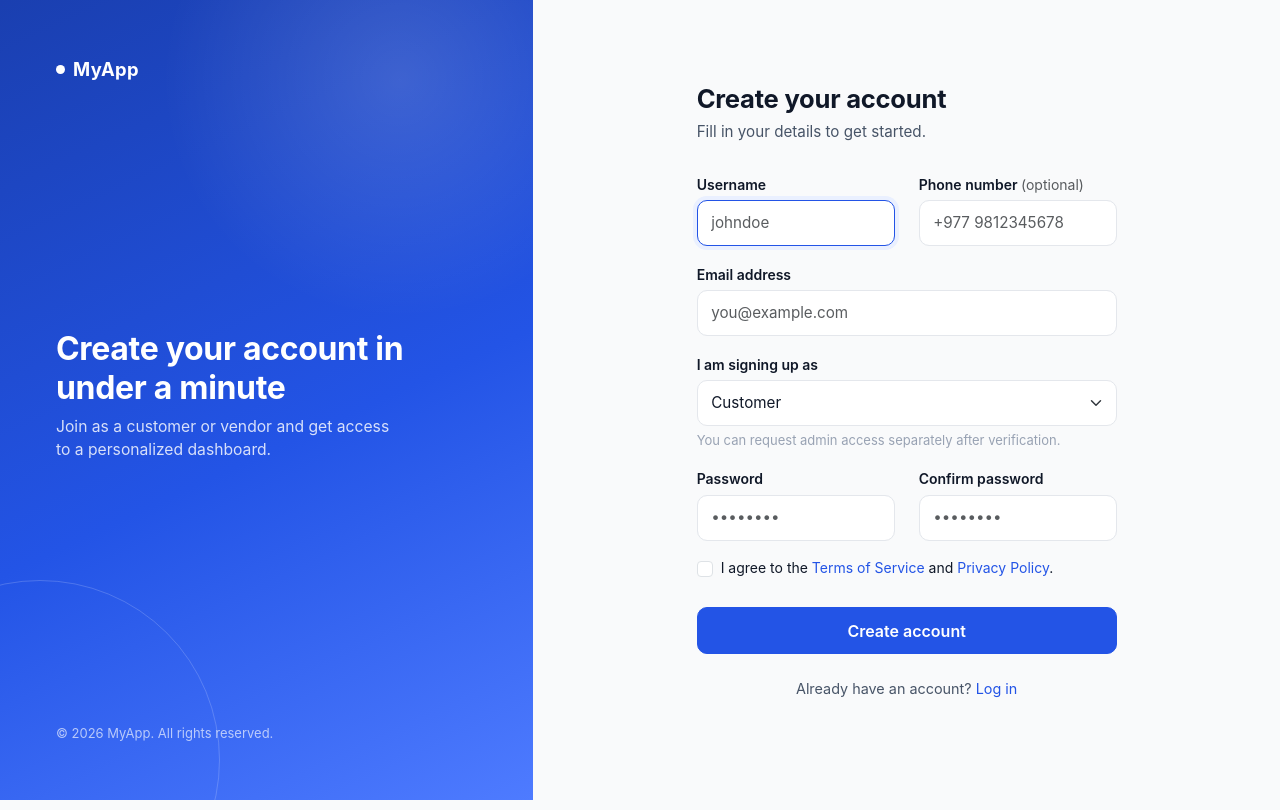
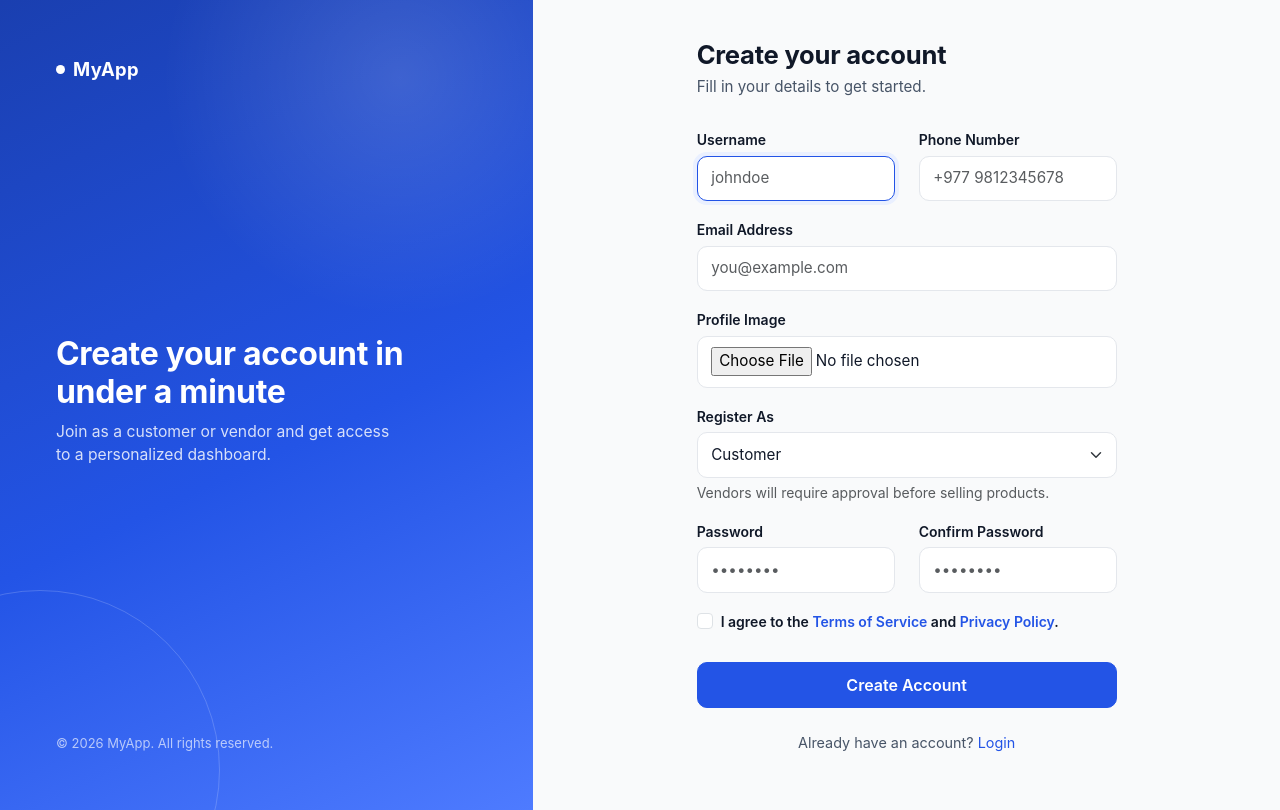
Before and after one commit to Sujan-321/vendor_management_system, a Django app: page /register/ in a window 1280 px wide. Run offline with Django 5.2, Linux system fonts and the light colour scheme; parts of the project's set-up code (start-up, migrations or seed data) failed here and were passed over; some libraries are stand-ins or nearby versions.

Commit message:
update the register.html file with error message displaying feature.

```diff
--- a/accounts/templates/accounts/register.html
+++ b/accounts/templates/accounts/register.html
@@ -1,66 +1,197 @@
 {% extends "accounts/base_auth.html" %}
 
-{% block title %}Create account{% endblock %}
+{% block title %}Create Account{% endblock %}
 
 {% block brand_content %}
 <h2>Create your account in under a minute</h2>
-  <p>Join as a customer or vendor and get access to a personalized dashboard.</p>
+<p>
+    Join as a customer or vendor and get access to a personalized dashboard.
+</p>
 {% endblock %}
 
 {% block auth_content %}
+
 <h1>Create your account</h1>
-  <p class="acc-subtitle">Fill in your details to get started.</p>
+<p class="acc-subtitle">
+    Fill in your details to get started.
+</p>
 
-  <form method="post" action="{% url 'accounts:register' %}" class="acc-form" novalidate enctype="multipart/form-data">
+<form method="post"
+      action="{% url 'accounts:register' %}"
+      enctype="multipart/form-data"
+      class="acc-form"
+      novalidate>
+
     {% csrf_token %}
 
+    {% if form.non_field_errors %}
+        <div class="alert alert-danger">
+            {{ form.non_field_errors }}
+        </div>
+    {% endif %}
+
     <div class="row">
-      <div class="col-6 mb-3">
-        <label for="id_username">Username</label>
+
+        <div class="col-md-6 mb-3">
+            <label for="{{ form.username.id_for_label }}" class="form-label">
+                Username
+            </label>
+
             {{ form.username }}
+
+            {% if form.username.errors %}
+                <div class="text-danger small mt-1">
+                    {{ form.username.errors }}
                 </div>
-      <div class="col-6 mb-3">
-        <label for="id_phone_number">Phone number <span class="text-muted fw-normal">(optional)</span></label>
-        <input type="tel" name="phone_number" id="id_phone_number" class="form-control" placeholder="+977 9812345678">
+            {% endif %}
         </div>
+
+        <div class="col-md-6 mb-3">
+            <label for="{{ form.phone_number.id_for_label }}" class="form-label">
+                Phone Number
+            </label>
+
+            {{ form.phone_number }}
+
+            {% if form.phone_number.errors %}
+                <div class="text-danger small mt-1">
+                    {{ form.phone_number.errors }}
+                </div>
+            {% endif %}
+        </div>
+
     </div>
 
     <div class="mb-3">
-      <label for="id_email">Email address</label>
-      <input type="email" name="email" id="id_email" class="form-control" placeholder="you@example.com" required>
+
+        <label for="{{ form.email.id_for_label }}" class="form-label">
+            Email Address
+        </label>
+
+        {{ form.email }}
+
+        {% if form.email.errors %}
+            <div class="text-danger small mt-1">
+                {{ form.email.errors }}
+            </div>
+        {% endif %}
+
     </div>
 
     <div class="mb-3">
-      <label for="id_role">I am signing up as</label>
-      <select name="role" id="id_role" class="form-select">
-        <option value="Customer" selected>Customer</option>
-        <option value="Vendor">Vendor</option>
-      </select>
-      <div class="acc-hint form-text">You can request admin access separately after verification.</div>
+
+        <label for="{{ form.profile_image.id_for_label }}" class="form-label">
+            Profile Image
+        </label>
+
+        {{ form.profile_image }}
+
+        {% if form.profile_image.errors %}
+            <div class="text-danger small mt-1">
+                {{ form.profile_image.errors }}
+            </div>
+        {% endif %}
+
+    </div>
+
+    <div class="mb-3">
+
+        <label for="{{ form.role.id_for_label }}" class="form-label">
+            Register As
+        </label>
+
+        {{ form.role }}
+
+        <div class="form-text">
+            Vendors will require approval before selling products.
+        </div>
+
+        {% if form.role.errors %}
+            <div class="text-danger small mt-1">
+                {{ form.role.errors }}
+            </div>
+        {% endif %}
+
     </div>
 
     <div class="row">
-      <div class="col-6 mb-3">
-        <label for="id_password1">Password</label>
-        <input type="password" name="password1" id="id_password1" class="form-control" placeholder="••••••••" required>
+
+        <div class="col-md-6 mb-3">
+
+            <label for="{{ form.password1.id_for_label }}" class="form-label">
+                Password
+            </label>
+
+            {{ form.password1 }}
+
+            {% if form.password1.help_text %}
+                <small class="form-text text-muted">
+                    {{ form.password1.help_text|safe }}
+                </small>
+            {% endif %}
+
+            {% if form.password1.errors %}
+                <div class="text-danger small mt-1">
+                    {{ form.password1.errors }}
                 </div>
-      <div class="col-6 mb-3">
-        <label for="id_password2">Confirm password</label>
-        <input type="password" name="password2" id="id_password2" class="form-control" placeholder="••••••••" required>
-      </div>
+            {% endif %}
+
         </div>
 
-    <div class="acc-form-check form-check d-flex align-items-start mb-4">
-      <input type="checkbox" name="agree_terms" id="id_agree_terms" class="form-check-input mt-1" required>
-      <label for="id_agree_terms" class="form-check-label fw-normal small">
-        I agree to the <a href="#">Terms of Service</a> and <a href="#">Privacy Policy</a>.
+        <div class="col-md-6 mb-3">
+
+            <label for="{{ form.password2.id_for_label }}" class="form-label">
+                Confirm Password
             </label>
+
+            {{ form.password2 }}
+
+            {% if form.password2.help_text %}
+                <small class="form-text text-muted">
+                    {{ form.password2.help_text|safe }}
+                </small>
+            {% endif %}
+
+            {% if form.password2.errors %}
+                <div class="text-danger small mt-1">
+                    {{ form.password2.errors }}
+                </div>
+            {% endif %}
+
         </div>
 
-    <button type="submit" class="btn btn-primary w-100">Create account</button>
+    </div>
+
+    <div class="form-check mb-4">
+
+        {{ form.agree_terms }}
+
+        <label class="form-check-label" for="{{ form.agree_terms.id_for_label }}">
+            I agree to the
+            <a href="#">Terms of Service</a>
+            and
+            <a href="#">Privacy Policy</a>.
+        </label>
+
+        {% if form.agree_terms.errors %}
+            <div class="text-danger small mt-1">
+                {{ form.agree_terms.errors }}
+            </div>
+        {% endif %}
+
+    </div>
+
+    <button type="submit" class="btn btn-primary w-100">
+        Create Account
+    </button>
+
 </form>
 
-  <p class="acc-foot-note">
-    Already have an account? <a href="{% url 'accounts:login' %}">Log in</a>
+<p class="acc-foot-note mt-4 text-center">
+    Already have an account?
+    <a href="{% url 'accounts:login' %}">
+        Login
+    </a>
 </p>
+
 {% endblock %}
```
Lines whose indentation alone changed are shown as unchanged.
